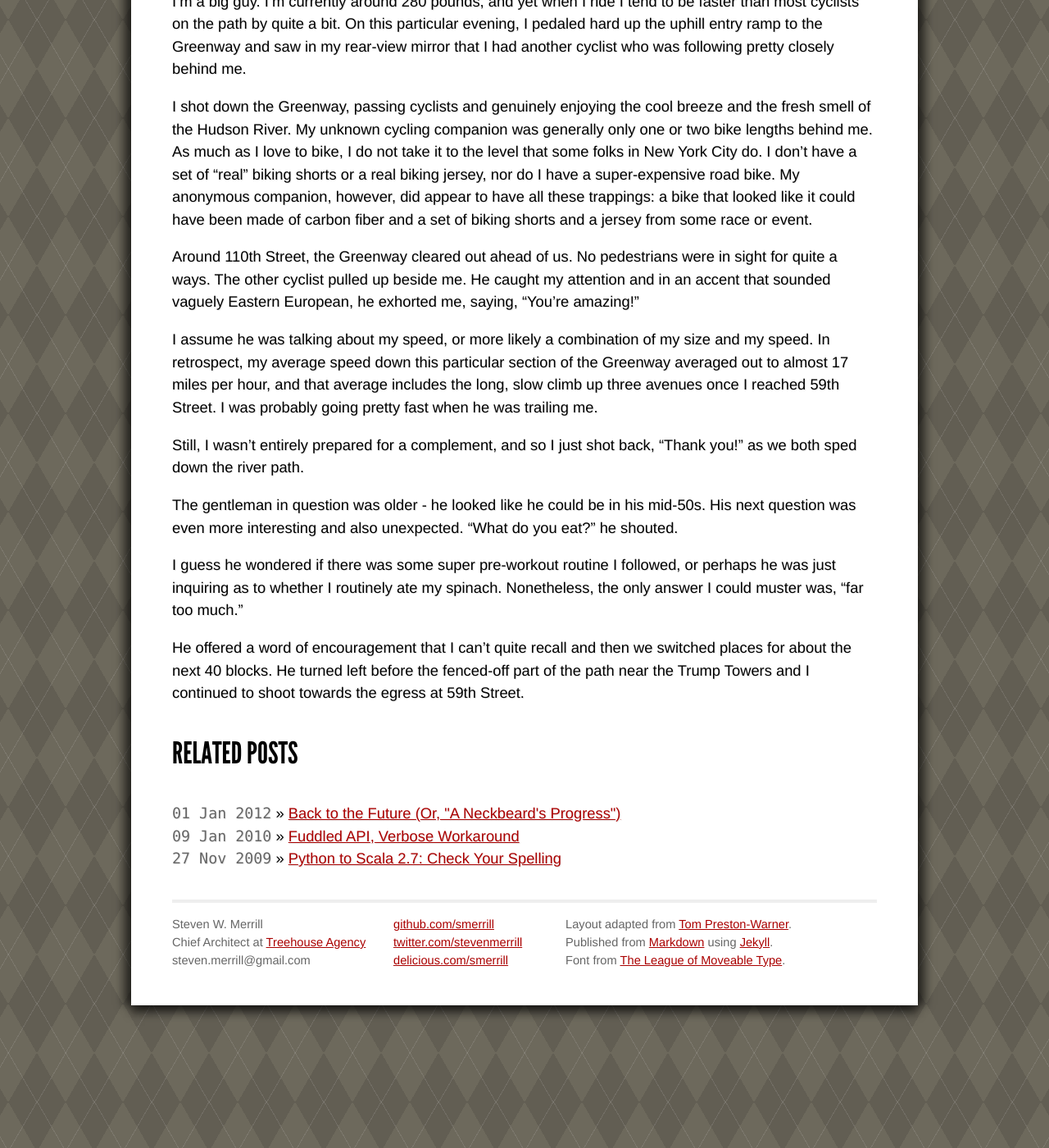
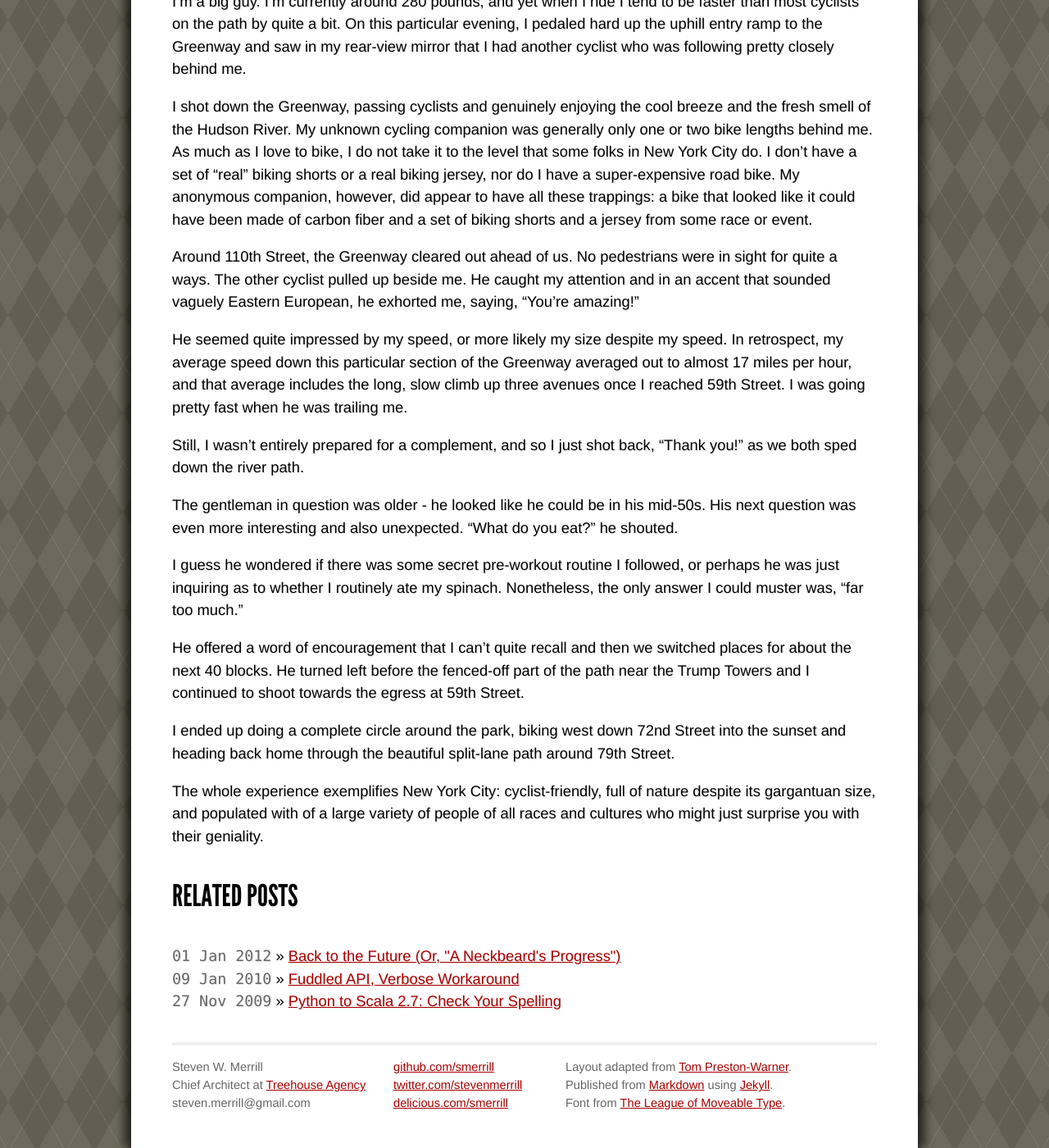
Before and after one commit to smerrill/grenadesandwich.com, a Jekyll site: the page built from _posts/2012-01-01-what-are-you-eating.md, in a window 1280 px wide and 1400 px high, scrolled down 456 px. Shown: the whole window at 82% size. Built offline with Jekyll 4.4.1, drawn with Linux system fonts in a browser that asks for light colours; Markdown is read by kramdown in place of the engine named in the settings.

Commit message:
More work on the cycling post.

```diff
--- a/_posts/2012-01-01-what-are-you-eating.md
+++ b/_posts/2012-01-01-what-are-you-eating.md
@@ -23,24 +23,30 @@ take it to the level that some folks in New York City do. I don't have a set of
 nor do I have a super-expensive road bike. My anonymous companion, however, did appear to have all these trappings: a bike
 that looked like it could have been made of carbon fiber and a set of biking shorts and a jersey from some race or event.
 
+<!-- break -->
+
 Around 110th Street, the Greenway cleared out ahead of us. No pedestrians were in sight for quite a ways. The other cyclist
 pulled up beside me. He caught my attention and in an accent that sounded vaguely Eastern European, he exhorted me, saying,
 "You're amazing!"
 
-I assume he was talking about my speed, or more likely a combination of my size and my speed. In retrospect, my average speed
+He seemed quite impressed by my speed, or more likely my size despite my speed. In retrospect, my average speed
 down this particular section of the Greenway averaged out to almost 17 miles per hour, and that average includes the long,
-slow climb up three avenues once I reached 59th Street. I was probably going pretty fast when he was trailing me.
+slow climb up three avenues once I reached 59th Street. I was going pretty fast when he was trailing me.
 
 Still, I wasn't entirely prepared for a complement, and so I just shot back, "Thank you!" as we both sped down the river path.
 
 The gentleman in question was older - he looked like he could be in his mid-50s. His next question was even more interesting
 and also unexpected. "What do you eat?" he shouted.
 
-I guess he wondered if there was some super pre-workout routine I followed, or perhaps he was just inquiring as to whether
+I guess he wondered if there was some secret pre-workout routine I followed, or perhaps he was just inquiring as to whether
 I routinely ate my spinach. Nonetheless, the only answer I could muster was, "far too much."
 
 He offered a word of encouragement that I can't quite recall and then we switched places for about the next 40 blocks. He
 turned left before the fenced-off part of the path near the Trump Towers and I continued to shoot towards the egress at 59th
 Street.
 
-<!-- break -->
+I ended up doing a complete circle around the park, biking west down 72nd Street into the sunset and heading back home through
+the beautiful split-lane path around 79th Street.
+
+The whole experience exemplifies New York City: cyclist-friendly, full of nature despite its gargantuan size, and populated
+with of a large variety of people of all races and cultures who might just surprise you with their geniality.
```
